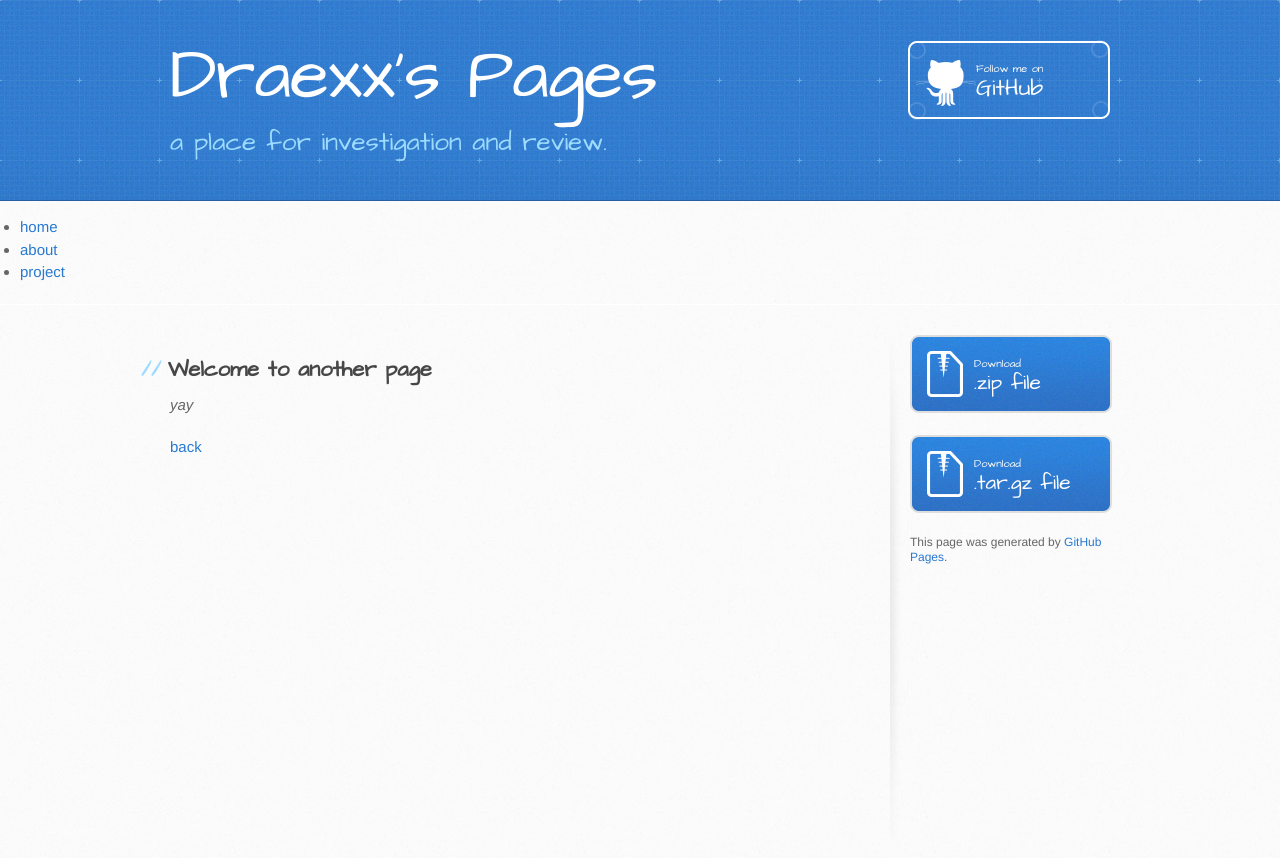
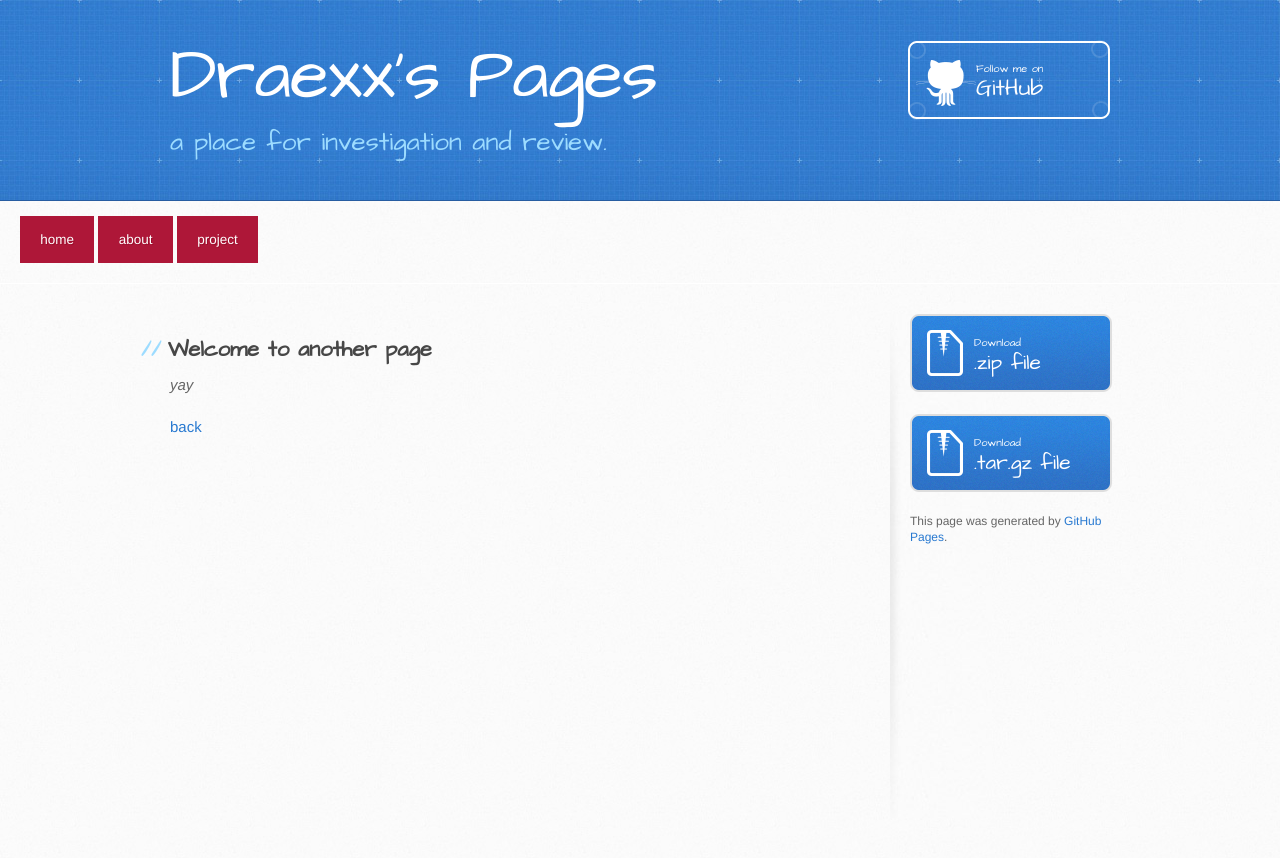
Before and after one commit to draexx/draexx.github.io, a Jekyll site: the page built from another-page.md, in a window 1280 px wide. Shown: the top 858 px of the page. Built offline with Jekyll 4.4.1, drawn with Linux system fonts in a browser that asks for light colours; our own code applies the rules of GitHub Pages for plain Markdown files; grey boxes are pictures that could not be loaded.

Commit message:
Update jekyll-theme-architect.scss
actualziacion de css

```diff
--- a/_sass/jekyll-theme-architect.scss
+++ b/_sass/jekyll-theme-architect.scss
@@ -345,6 +345,30 @@ footer a:hover {
 * html .clearfix {height: 1%;}
 .clearfix {display: block;}
 
+nav ul li{
+  display: inline-block;
+  position: relative;
+  box-shadow: inset 0px -2px 0px 0px rgba(0, 0, 0, 0.25);
+  text-decoration: none;
+  text-shadow: 1px 1px 0px #9c0c2b;
+  font-size: .90em;
+  color: #fff;
+}
+
+nav li a{
+  display: block;
+  background: #ae1738;
+  padding: 1em 1.5em;
+  text-decoration: none;
+  color:#fff;
+}
+
+nav li a:hover{
+  background: #fff;
+  color: #d71e3d;
+  text-shadow: 1px 1px 0px #fff;
+}
+
 /* #Media Queries
 ================================================== */
 
```
